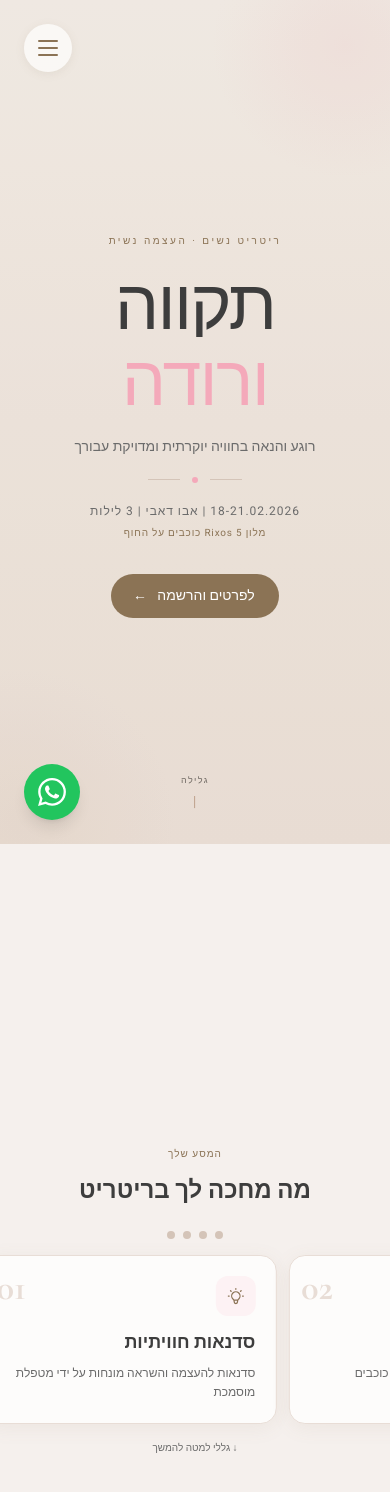
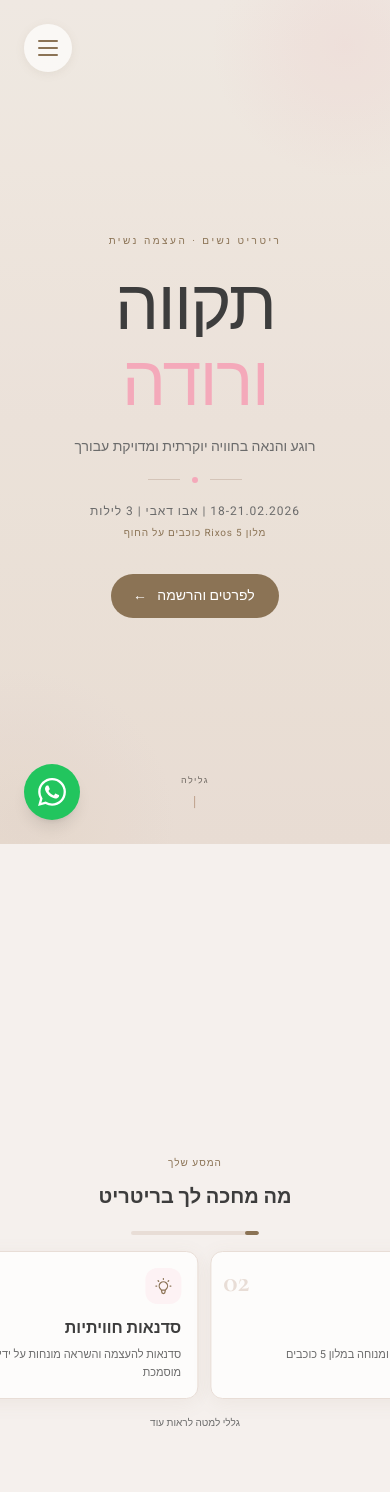
Before and after one commit to Idosegev23/retreatByfly, a Next.js app: page / in a window 390 px wide. Shown: the top 1492 px of the page. Built offline with nearby package versions, Linux system fonts and the light colour scheme.

Commit message:
תיקון גלילה אופקית - הגדלת גובה ל-500vh במובייל, x transform ל-230%

```diff
--- a/src/components/sections/HorizontalJourney.tsx
+++ b/src/components/sections/HorizontalJourney.tsx
@@ -1,6 +1,6 @@
 "use client";
 
-import { useRef } from "react";
+import { useRef, useEffect, useState } from "react";
 import { motion, useScroll, useTransform } from "framer-motion";
 
 const journeySteps = [
@@ -9,8 +9,8 @@ const journeySteps = [
     title: "סדנאות חוויתיות",
     description: "סדנאות להעצמה והשראה מונחות על ידי מטפלת מוסמכת",
     icon: (
-      <svg className="w-5 h-5 md:w-7 md:h-7" fill="none" stroke="currentColor" viewBox="0 0 24 24">
-        <path strokeLinecap="round" strokeLinejoin="round" strokeWidth={1.5} d="M9.663 17h4.673M12 3v1m6.364 1.636l-.707.707M21 12h-1M4 12H3m3.343-5.657l-.707-.707m2.828 9.9a5 5 0 117.072 0l-.548.547A3.374 3.374 0 0014 18.469V19a2 2 0 11-4 0v-.531c0-.895-.356-1.754-.988-2.386l-.548-.547z" />
+      <svg className="w-5 h-5 md:w-6 md:h-6" fill="none" stroke="currentColor" strokeWidth={1.5} viewBox="0 0 24 24">
+        <path strokeLinecap="round" strokeLinejoin="round" d="M9.663 17h4.673M12 3v1m6.364 1.636l-.707.707M21 12h-1M4 12H3m3.343-5.657l-.707-.707m2.828 9.9a5 5 0 117.072 0l-.548.547A3.374 3.374 0 0014 18.469V19a2 2 0 11-4 0v-.531c0-.895-.356-1.754-.988-2.386l-.548-.547z" />
       </svg>
     ),
   },
@@ -19,8 +19,8 @@ const journeySteps = [
     title: "זמן לעצמך",
     description: "ספא, בריכה, שיזוף ומנוחה במלון 5 כוכבים",
     icon: (
-      <svg className="w-5 h-5 md:w-7 md:h-7" fill="none" stroke="currentColor" viewBox="0 0 24 24">
-        <path strokeLinecap="round" strokeLinejoin="round" strokeWidth={1.5} d="M12 3v1m0 16v1m9-9h-1M4 12H3m15.364 6.364l-.707-.707M6.343 6.343l-.707-.707m12.728 0l-.707.707M6.343 17.657l-.707.707M16 12a4 4 0 11-8 0 4 4 0 018 0z" />
+      <svg className="w-5 h-5 md:w-6 md:h-6" fill="none" stroke="currentColor" strokeWidth={1.5} viewBox="0 0 24 24">
+        <path strokeLinecap="round" strokeLinejoin="round" d="M12 3v1m0 16v1m9-9h-1M4 12H3m15.364 6.364l-.707-.707M6.343 6.343l-.707-.707m12.728 0l-.707.707M6.343 17.657l-.707.707M16 12a4 4 0 11-8 0 4 4 0 018 0z" />
       </svg>
     ),
   },
@@ -29,8 +29,8 @@ const journeySteps = [
     title: "יציאה מהשגרה",
     description: "שופינג, שייט ביאכטה וחוויות יוקרתיות",
     icon: (
-      <svg className="w-5 h-5 md:w-7 md:h-7" fill="none" stroke="currentColor" viewBox="0 0 24 24">
-        <path strokeLinecap="round" strokeLinejoin="round" strokeWidth={1.5} d="M16 11V7a4 4 0 00-8 0v4M5 9h14l1 12H4L5 9z" />
+      <svg className="w-5 h-5 md:w-6 md:h-6" fill="none" stroke="currentColor" strokeWidth={1.5} viewBox="0 0 24 24">
+        <path strokeLinecap="round" strokeLinejoin="round" d="M16 11V7a4 4 0 00-8 0v4M5 9h14l1 12H4L5 9z" />
       </svg>
     ),
   },
@@ -39,8 +39,8 @@ const journeySteps = [
     title: "טעינה רגשית",
     description: "אוכל טוב, צחוק, חיבור וחברות עמוקה",
     icon: (
-      <svg className="w-5 h-5 md:w-7 md:h-7" fill="none" stroke="currentColor" viewBox="0 0 24 24">
-        <path strokeLinecap="round" strokeLinejoin="round" strokeWidth={1.5} d="M4.318 6.318a4.5 4.5 0 000 6.364L12 20.364l7.682-7.682a4.5 4.5 0 00-6.364-6.364L12 7.636l-1.318-1.318a4.5 4.5 0 00-6.364 0z" />
+      <svg className="w-5 h-5 md:w-6 md:h-6" fill="none" stroke="currentColor" strokeWidth={1.5} viewBox="0 0 24 24">
+        <path strokeLinecap="round" strokeLinejoin="round" d="M4.318 6.318a4.5 4.5 0 000 6.364L12 20.364l7.682-7.682a4.5 4.5 0 00-6.364-6.364L12 7.636l-1.318-1.318a4.5 4.5 0 00-6.364 0z" />
       </svg>
     ),
   },
@@ -48,31 +48,41 @@ const journeySteps = [
 
 export function HorizontalJourney() {
   const containerRef = useRef<HTMLDivElement>(null);
+  const [isMobile, setIsMobile] = useState(false);
+
+  useEffect(() => {
+    const checkMobile = () => setIsMobile(window.innerWidth < 768);
+    checkMobile();
+    window.addEventListener('resize', checkMobile);
+    return () => window.removeEventListener('resize', checkMobile);
+  }, []);
 
   const { scrollYProgress } = useScroll({
     target: containerRef,
     offset: ["start start", "end end"],
   });
 
-  // Use CSS media query breakpoints approach with responsive transforms
-  const x = useTransform(scrollYProgress, [0, 1], ["0%", "-75%"]);
+  // Mobile: 4 cards * 75vw = 300vw total, need to scroll ~225vw to see last card
+  // Desktop: 4 cards * 40vw = 160vw total, need to scroll ~120vw
+  const xMobile = useTransform(scrollYProgress, [0, 1], ["0%", "-230%"]);
+  const xDesktop = useTransform(scrollYProgress, [0, 1], ["0%", "-120%"]);
   const progressWidth = useTransform(scrollYProgress, [0, 1], ["0%", "100%"]);
 
   return (
     <section
       id="journey"
       ref={containerRef}
-      className="relative h-[300vh] md:h-[200vh]"
+      className="relative h-[500vh] md:h-[250vh]"
       style={{ backgroundColor: 'var(--nude-100)' }}
     >
       {/* Sticky container */}
-      <div className="sticky top-0 h-screen flex flex-col justify-center overflow-hidden pt-16 md:pt-0">
+      <div className="sticky top-0 h-screen flex flex-col justify-center overflow-hidden pt-12 md:pt-0">
         {/* Header */}
-        <div className="text-center px-4 mb-6 md:mb-10">
+        <div className="text-center px-4 mb-5 md:mb-8">
           <motion.span
             initial={{ opacity: 0, y: 20 }}
             whileInView={{ opacity: 1, y: 0 }}
-            className="text-[10px] md:text-sm font-medium tracking-widest uppercase"
+            className="text-[10px] md:text-xs font-medium tracking-widest uppercase"
             style={{ color: 'var(--accent)' }}
           >
             המסע שלך
@@ -81,14 +91,14 @@ export function HorizontalJourney() {
             initial={{ opacity: 0, y: 20 }}
             whileInView={{ opacity: 1, y: 0 }}
             transition={{ delay: 0.1 }}
-            className="text-2xl md:text-4xl lg:text-5xl font-semibold mt-2 md:mt-3"
+            className="text-xl md:text-3xl lg:text-4xl font-semibold mt-2"
             style={{ fontFamily: 'var(--font-cormorant), Georgia, serif', color: 'var(--text)' }}
           >
             מה מחכה לך בריטריט
           </motion.h2>
         </div>
 
-        {/* Progress bar */}
+        {/* Progress bar - desktop only */}
         <div className="hidden md:block absolute top-1/2 left-8 right-8 h-[1px]" style={{ backgroundColor: 'var(--nude-200)' }}>
           <motion.div
             className="h-full origin-right"
@@ -96,23 +106,18 @@ export function HorizontalJourney() {
           />
         </div>
 
-        {/* Mobile progress dots */}
-        <div className="flex md:hidden justify-center gap-2 mb-4">
-          {journeySteps.map((_, index) => (
-            <motion.div
-              key={index}
-              className="w-2 h-2 rounded-full"
-              style={{
-                backgroundColor: 'var(--nude-300)',
-              }}
-            />
-          ))}
+        {/* Mobile progress bar */}
+        <div className="md:hidden mx-auto mb-4 w-32 h-1 bg-nude-200 rounded-full overflow-hidden">
+          <motion.div
+            className="h-full rounded-full"
+            style={{ width: progressWidth, backgroundColor: 'var(--accent)' }}
+          />
         </div>
 
         {/* Horizontal scroll cards */}
         <motion.div
-          style={{ x }}
-          className="flex flex-row-reverse gap-3 md:gap-6 px-4 md:px-12"
+          style={{ x: isMobile ? xMobile : xDesktop }}
+          className="flex flex-row-reverse gap-3 md:gap-5 px-4 md:px-12"
         >
           {journeySteps.map((step, index) => (
             <motion.div
@@ -120,10 +125,10 @@ export function HorizontalJourney() {
               initial={{ opacity: 0, y: 20 }}
               whileInView={{ opacity: 1, y: 0 }}
               transition={{ delay: index * 0.1 }}
-              className="flex-shrink-0 w-[75vw] md:w-[40vw] lg:w-[30vw]"
+              className="flex-shrink-0 w-[72vw] md:w-[35vw] lg:w-[28vw]"
             >
               <div
-                className="relative h-full p-5 md:p-8 rounded-2xl border"
+                className="relative h-full p-4 md:p-6 rounded-xl border"
                 style={{
                   backgroundColor: 'var(--nude-50)',
                   borderColor: 'var(--nude-200)',
@@ -132,7 +137,7 @@ export function HorizontalJourney() {
               >
                 {/* Number */}
                 <span
-                  className="absolute top-3 left-3 md:top-5 md:left-5 text-4xl md:text-6xl font-bold"
+                  className="absolute top-3 left-3 md:top-4 md:left-4 text-3xl md:text-5xl font-bold"
                   style={{ fontFamily: 'var(--font-cormorant), Georgia, serif', color: 'var(--nude-200)' }}
                 >
                   {step.number}
@@ -140,7 +145,7 @@ export function HorizontalJourney() {
 
                 {/* Icon */}
                 <div
-                  className="relative z-10 w-10 h-10 md:w-12 md:h-12 flex items-center justify-center rounded-xl mb-3 md:mb-5"
+                  className="relative z-10 w-9 h-9 md:w-11 md:h-11 flex items-center justify-center rounded-xl mb-3 md:mb-4"
                   style={{ backgroundColor: 'var(--pink-50)', color: 'var(--accent)' }}
                 >
                   {step.icon}
@@ -148,14 +153,14 @@ export function HorizontalJourney() {
 
                 {/* Title */}
                 <h3
-                  className="relative z-10 text-lg md:text-xl font-semibold mb-2"
+                  className="relative z-10 text-base md:text-lg font-semibold mb-1.5"
                   style={{ fontFamily: 'var(--font-cormorant), Georgia, serif', color: 'var(--text)' }}
                 >
                   {step.title}
                 </h3>
 
                 {/* Description */}
-                <p className="relative z-10 leading-relaxed text-xs md:text-sm" style={{ color: 'var(--text-light)' }}>
+                <p className="relative z-10 leading-relaxed text-[11px] md:text-sm" style={{ color: 'var(--text-light)' }}>
                   {step.description}
                 </p>
               </div>
@@ -170,7 +175,7 @@ export function HorizontalJourney() {
           className="text-center text-[10px] mt-4 md:hidden"
           style={{ color: 'var(--text-light)' }}
         >
-          ↓ גללי למטה להמשך
+          גללי למטה לראות עוד
         </motion.p>
       </div>
     </section>
```
